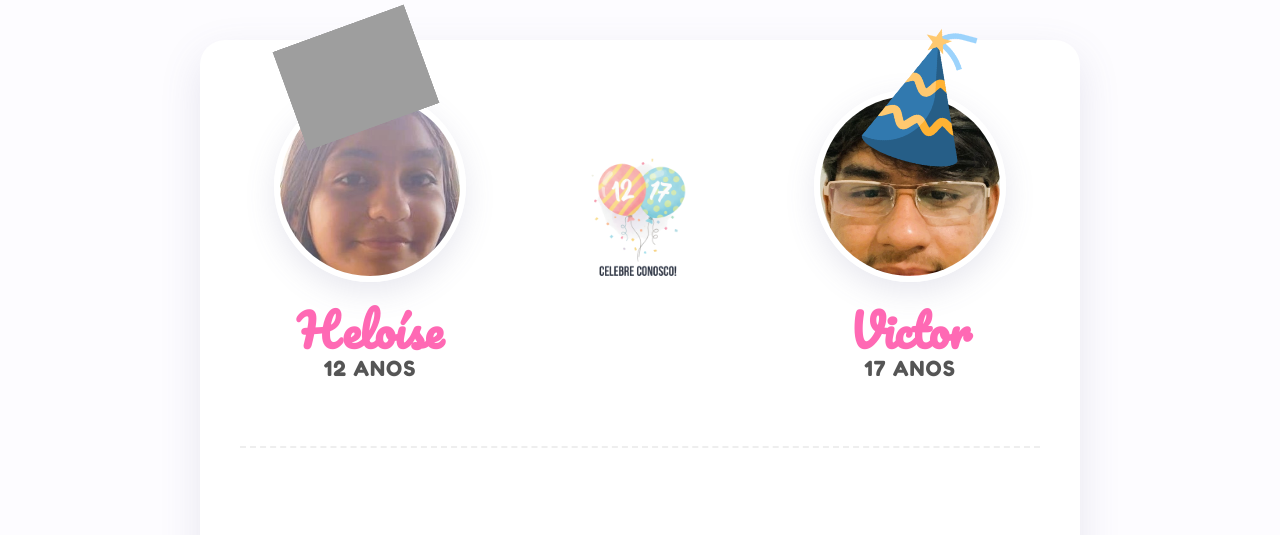
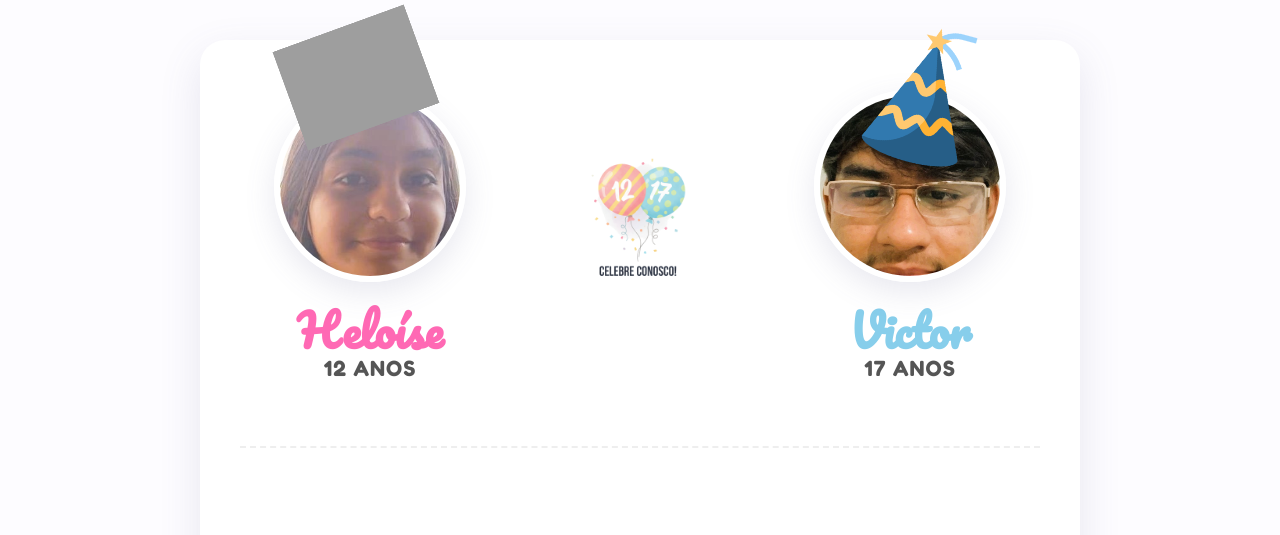
Before and after one commit to somilena/Convite-de-Aniversario, a Flask app: page / in a window 1280 px wide. Shown: the top 535 px of the page. Run offline with Flask 3, Linux system fonts and the light colour scheme; data that the repository does not hold is empty; some libraries are stand-ins or nearby versions; grey boxes are pictures that could not be loaded.

Commit message:
atualizacao

```diff
--- a/static/style.css
+++ b/static/style.css
@@ -235,7 +235,7 @@ body {
 }
 
 /* Cor do Victor */
-.pessoa-card:nth-child(2) .nome-pessoa {
+.pessoa-card:nth-child(3) .nome-pessoa {
   color: var(--cor-balao-azul);
   /* Azul */
 }
```
